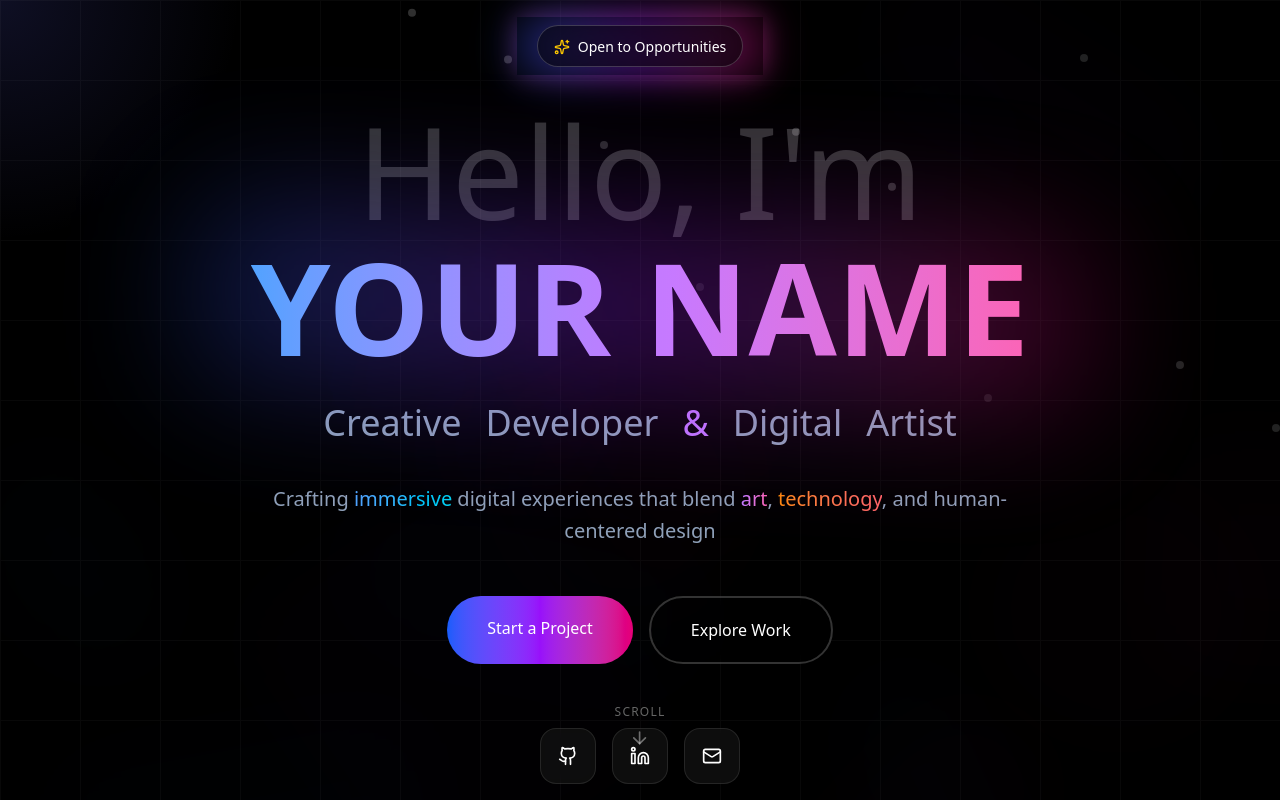
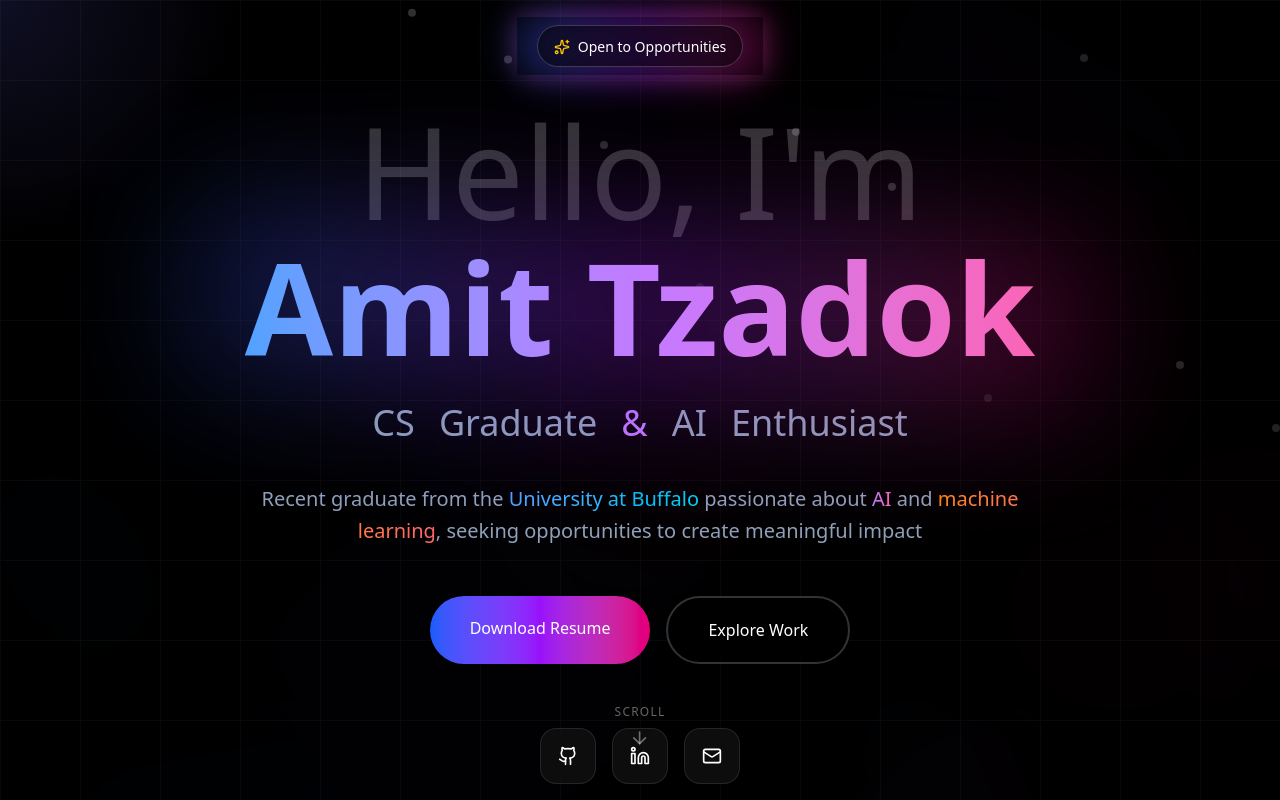
Before and after one commit to amit-tzadok/Amit, a React (Vite) app: page / in a window 1280 px wide. Shown: the top 800 px of the page. Built offline with nearby package versions, Linux system fonts and the light colour scheme.

Commit message:
Update Hero component with personal branding changes, including name, description, and resume download link, as well as updated social media links.

```diff
--- a/app/components/Hero.tsx
+++ b/app/components/Hero.tsx
@@ -142,7 +142,7 @@ export function Hero() {
               transition={{ delay: 0.4, duration: 0.8 }}
             >
               <span className="relative z-10 bg-gradient-to-r from-blue-400 via-purple-400 to-pink-400 bg-clip-text text-transparent font-black">
-                YOUR NAME
+                Amit Tzadok
               </span>
               <motion.div
                 className="absolute -inset-4 bg-gradient-to-r from-blue-600 via-purple-600 to-pink-600 rounded-2xl blur-3xl opacity-30"
@@ -161,7 +161,7 @@ export function Hero() {
             transition={{ delay: 0.6, duration: 0.8 }}
             className="space-y-2"
           >
-            {["Creative", "Developer", "&", "Digital", "Artist"].map((word, i) => (
+            {["CS", "Graduate", "&", "AI", "Enthusiast"].map((word, i) => (
               <motion.span
                 key={i}
                 className={`inline-block mx-3 text-2xl md:text-4xl ${
@@ -186,10 +186,10 @@ export function Hero() {
           transition={{ delay: 0.8 }}
           className="mb-12 text-lg md:text-xl text-slate-400 max-w-3xl mx-auto leading-relaxed"
         >
-          Crafting{" "}
-          <span className="text-transparent bg-clip-text bg-gradient-to-r from-blue-400 to-cyan-400">immersive</span> digital experiences that blend{" "}
-          <span className="text-transparent bg-clip-text bg-gradient-to-r from-purple-400 to-pink-400">art</span>,{" "}
-          <span className="text-transparent bg-clip-text bg-gradient-to-r from-orange-400 to-red-400">technology</span>, and human-centered design
+          Recent graduate from the{" "}
+          <span className="text-transparent bg-clip-text bg-gradient-to-r from-blue-400 to-cyan-400">University at Buffalo</span>{" "}passionate about{" "}
+          <span className="text-transparent bg-clip-text bg-gradient-to-r from-purple-400 to-pink-400">AI</span>{" "}and{" "}
+          <span className="text-transparent bg-clip-text bg-gradient-to-r from-orange-400 to-red-400">machine learning</span>, seeking opportunities to create meaningful impact
         </motion.p>
 
         <motion.div
@@ -199,7 +199,8 @@ export function Hero() {
           className="flex flex-wrap gap-4 justify-center mb-16"
         >
           <motion.a
-            href="#contact"
+            href={`${import.meta.env.BASE_URL}assets/images/resume.pdf`}
+            download
             className="group relative px-10 py-5 rounded-full overflow-hidden"
             whileHover={{ scale: 1.05 }}
             whileTap={{ scale: 0.95 }}
@@ -211,7 +212,7 @@ export function Hero() {
               whileHover={{ x: 0 }}
               transition={{ duration: 0.3 }}
             ></motion.div>
-            <span className="relative z-10 text-white font-medium">Start a Project</span>
+            <span className="relative z-10 text-white font-medium">Download Resume</span>
           </motion.a>
 
           <motion.a
@@ -237,9 +238,9 @@ export function Hero() {
           className="flex gap-4 justify-center"
         >
           {[
-            { icon: Github, href: 'https://github.com', label: 'GitHub', color: 'from-slate-500 to-slate-700' },
-            { icon: Linkedin, href: 'https://linkedin.com', label: 'LinkedIn', color: 'from-blue-500 to-blue-700' },
-            { icon: Mail, href: 'mailto:your.email@example.com', label: 'Email', color: 'from-purple-500 to-pink-500' },
+            { icon: Github, href: 'https://github.com/amit-tzadok', label: 'GitHub', color: 'from-slate-500 to-slate-700' },
+            { icon: Linkedin, href: 'https://www.linkedin.com/in/amit-tzadok/', label: 'LinkedIn', color: 'from-blue-500 to-blue-700' },
+            { icon: Mail, href: 'mailto:amit.tzadok@gmail.com', label: 'Email', color: 'from-purple-500 to-pink-500' },
           ].map((social, index) => {
             const Icon = social.icon;
             return (
```
